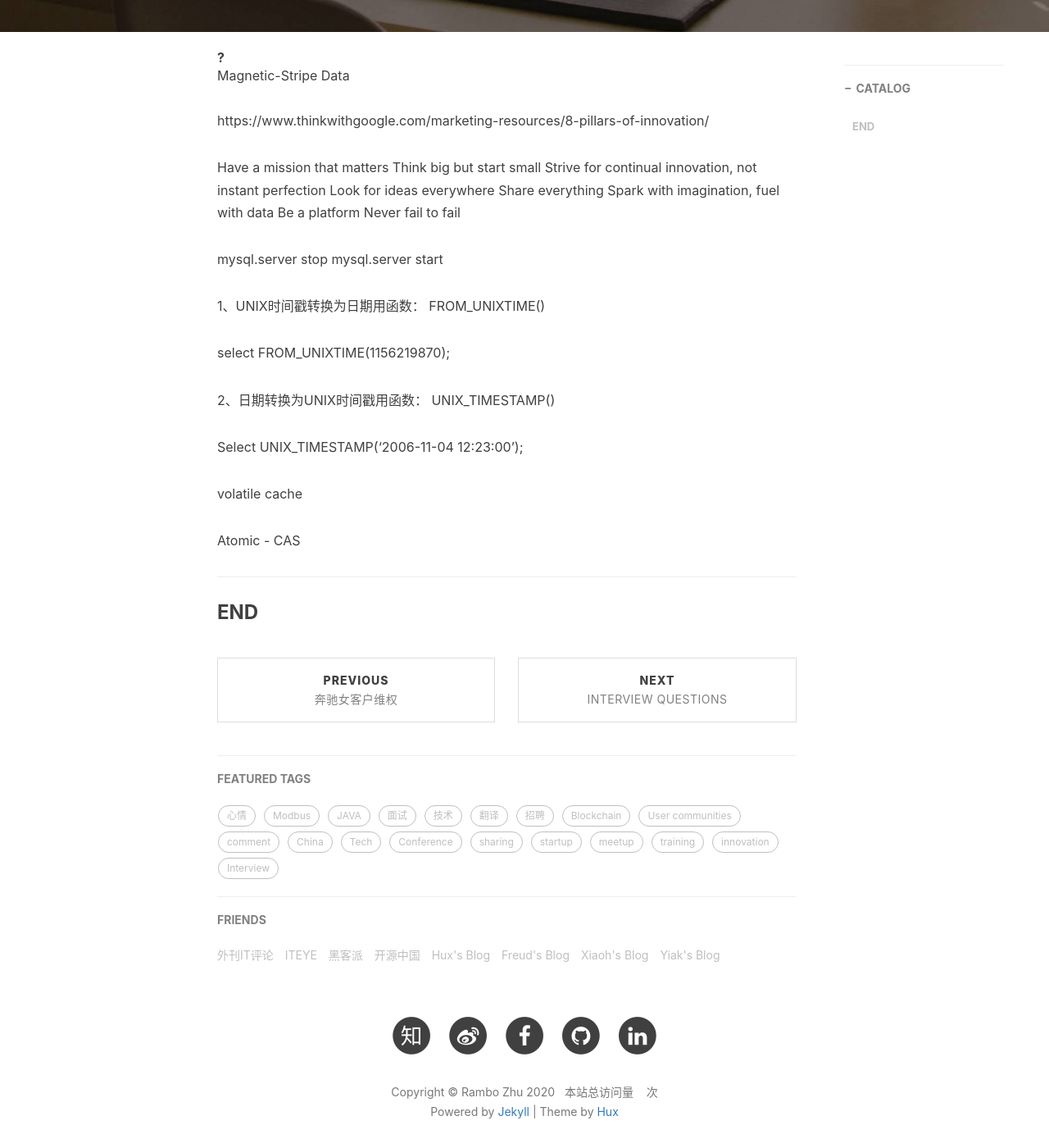
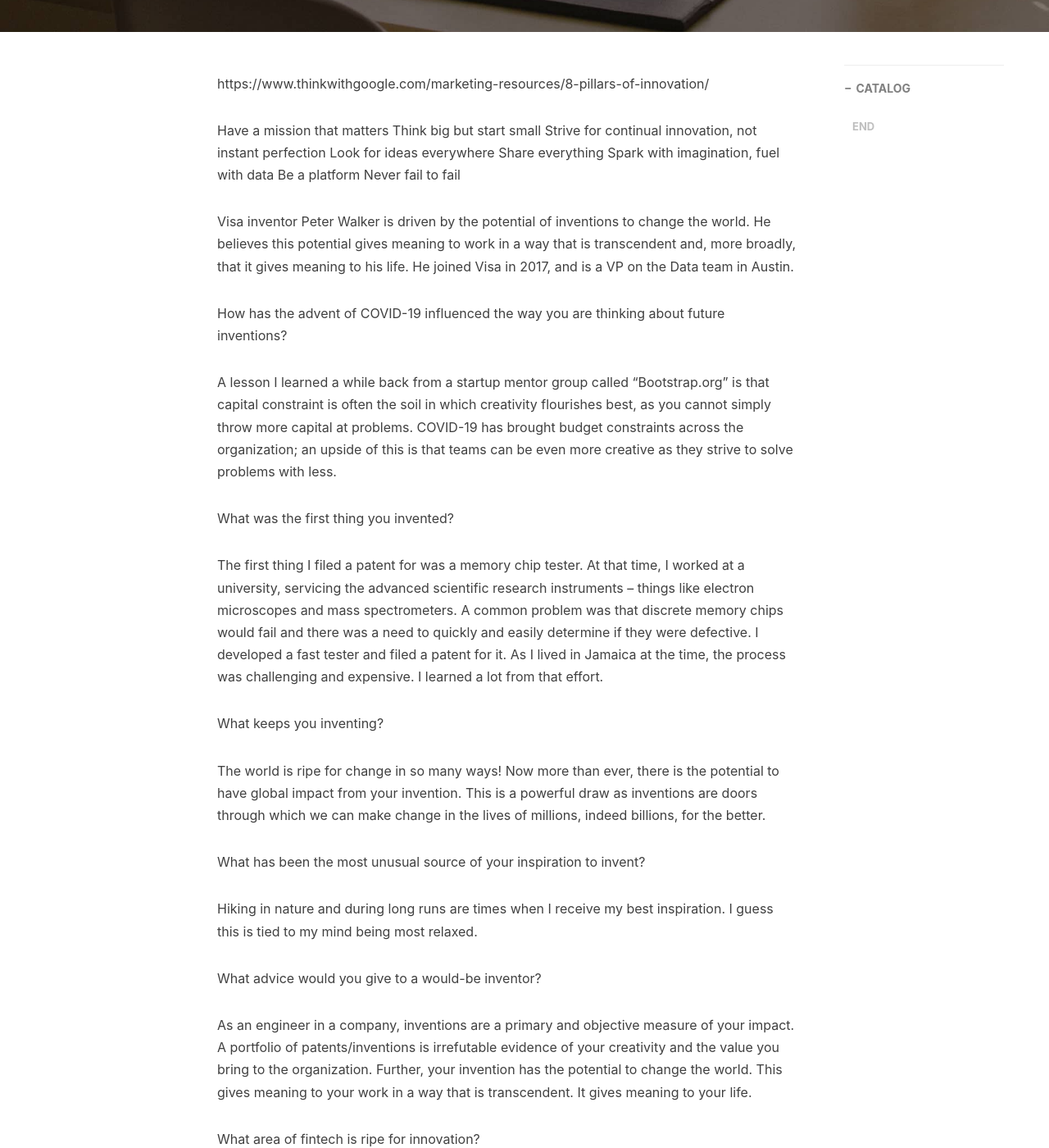
Before and after one commit to freerambo/freerambo.github.io, a Jekyll site: the page built from _posts/2019-07-05-Innovation.markdown, in a window 1280 px wide and 1400 px high, scrolled down 418 px. Shown: the whole window at 82% size. Built offline with Jekyll 4.4.1, drawn with Linux system fonts in a browser that asks for light colours; nearby versions of some CDN libraries; comment, search, counter and statistics services are not loaded; some of the changed text lies outside the part shown.

Commit message:
add innovator dialog

```diff
--- a/_posts/2019-07-05-Innovation.markdown
+++ b/_posts/2019-07-05-Innovation.markdown
@@ -12,8 +12,6 @@ tags:
 
 ---
 
-?
-: Magnetic-Stripe Data
 
 https://www.thinkwithgoogle.com/marketing-resources/8-pillars-of-innovation/
 
@@ -25,6 +23,35 @@ Share everything
 Spark with imagination, fuel with data
 Be a platform
 Never fail to fail
+
+
+
+Visa inventor Peter Walker is driven by the potential of inventions to change the world. He believes this potential gives meaning to work in a way that is transcendent and, more broadly, that it gives meaning to his life. He joined Visa in 2017, and is a VP on the Data team in Austin.
+
+How has the advent of COVID-19 influenced the way you are thinking about future inventions?
+
+A lesson I learned a while back from a startup mentor group called “Bootstrap.org” is that capital constraint is often the soil in which creativity flourishes best, as you cannot simply throw more capital at problems. COVID-19 has brought budget constraints across the organization; an upside of this is that teams can be even more creative as they strive to solve problems with less.
+
+What was the first thing you invented?
+
+The first thing I filed a patent for was a memory chip tester. At that time, I worked at a university, servicing the advanced scientific research instruments – things like electron microscopes and mass spectrometers. A common problem was that discrete memory chips would fail and there was a need to quickly and easily determine if they were defective. I developed a fast tester and filed a patent for it. As I lived in Jamaica at the time, the process was challenging and expensive. I learned a lot from that effort.
+
+What keeps you inventing?
+
+The world is ripe for change in so many ways! Now more than ever, there is the potential to have global impact from your invention. This is a powerful draw as inventions are doors through which we can make change in the lives of millions, indeed billions, for the better.
+
+What has been the most unusual source of your inspiration to invent?
+
+Hiking in nature and during long runs are times when I receive my best inspiration. I guess this is tied to my mind being most relaxed.
+
+What advice would you give to a would-be inventor?
+
+As an engineer in a company, inventions are a primary and objective measure of your impact. A portfolio of patents/inventions is irrefutable evidence of your creativity and the value you bring to the organization. Further, your invention has the potential to change the world. This gives meaning to your work in a way that is transcendent. It gives meaning to your life.
+
+What area of fintech is ripe for innovation?
+
+The domains around real-time payment – identifying, authenticating and authorizing in ways that are bias free and auditable – are major opportunities. Further, innovation that removes friction in the payment process is fertile ground.
+
 
 
 mysql.server stop
--- a/_posts/2020-07-23-becoming-a-better-tech-leader.markdown
+++ b/_posts/2020-07-23-becoming-a-better-tech-leader.markdown
@@ -58,3 +58,5 @@ totally present in the conversation and avoid the multi-tasking
 turn off your phone and make direct eye context
 
 take time to think and reflect
+
+编程的本质是对这个事件的抽象建模
```
Also changed, not shown: other parts of _posts/2019-07-05-Innovation.markdown (+1 -0 lines).
